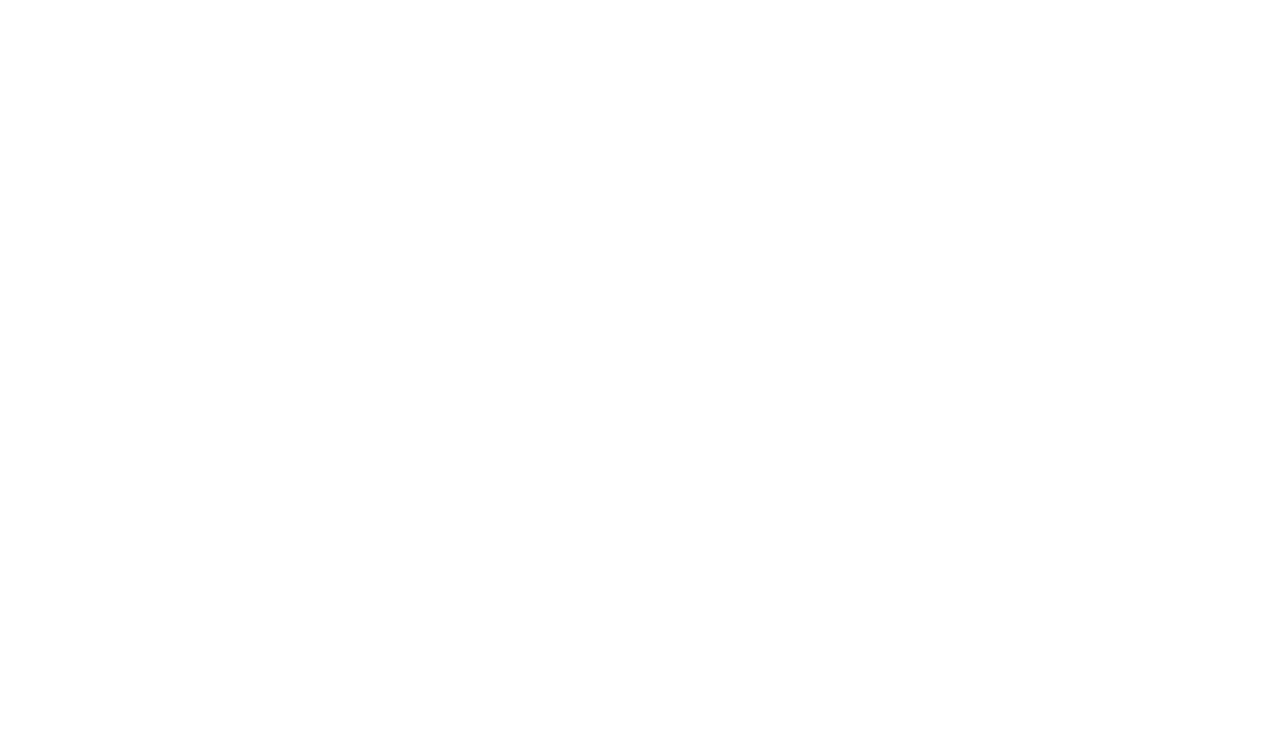
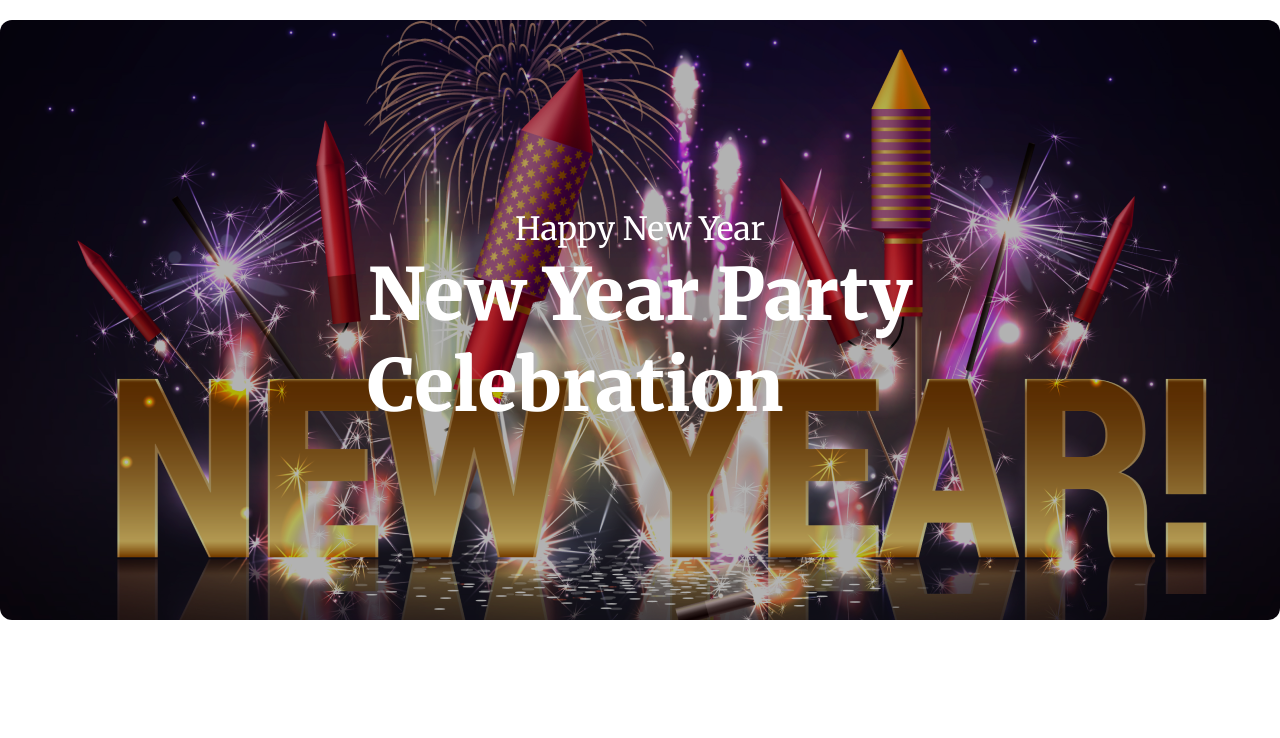
Before and after one commit to sumu9897/PH-B9A1-New-Year, a plain HTML site: page index.html in a window 1280 px wide. Shown: the top 738 px of the page. Drawn offline with Linux system fonts and the light colour scheme.

Commit message:
header part done'

```diff
--- a/index.html
+++ b/index.html
@@ -7,6 +7,18 @@
     <link rel="stylesheet" href="style.css">
 </head>
 <body>
+    <header class="banner-container">
+        <div class="banner-content">
+            <p>Happy New Year</p>
+            <h1>New Year Party <br> Celebration</h1>
+        </div>
+    </header>
+    <main>
+        <!-- 65% section Starts here -->
+         <section class="second-section-container"></section>
+         <!-- 65% section Ends here -->
+    </main>
+    <footer></footer>
 
 </body>
 </html>
--- a/style.css
+++ b/style.css
@@ -1,5 +1,54 @@
 @import url('https://fonts.googleapis.com/css2?family=Merriweather:ital,wght@0,300;0,400;0,700;0,900;1,300;1,400;1,700;1,900&display=swap');
 
+*{
+    box-sizing: border-box;
+    margin: 0;
+    padding: 0;
+}
 body{
     font-family: "Merriweather", serif;
 }
+
+/* banner section styles starts here */
+.banner-container{
+    max-width: 1320px;
+    margin: 0 auto;
+    min-height: 600px;
+    margin-top: 20px;
+    border-radius: 12px;
+    background-color: rgba(0, 0, 0, 0.3);
+    background-image: url('./images/Banner\ Image.png');
+    background-position: center;
+    background-repeat: no-repeat;
+    background-size: cover;
+    background-blend-mode: overlay;
+    -webkit-border-radius: 12px;
+    -moz-border-radius: 12px;
+    -ms-border-radius: 12px;
+    -o-border-radius: 12px;
+}
+.banner-content{
+    display: flex;
+    flex-direction: column;
+    justify-content: center;
+    height: 600px;
+    align-items: center;
+}
+.banner-content p, h1{
+    color: white;
+    font-size: 72px;
+    font-weight: 900;
+}
+.banner-content p{
+    font-size: 32px;
+    font-weight: 400;
+
+}
+
+/* 65% section style starts here */
+.second-section-container{
+    width: 802.9px;
+    height: 806px;
+    margin: 120px auto;
+    border: 2px solid red
+}
```
